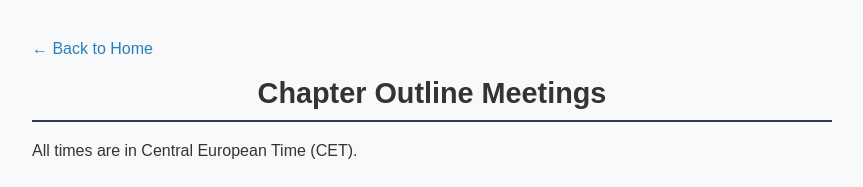
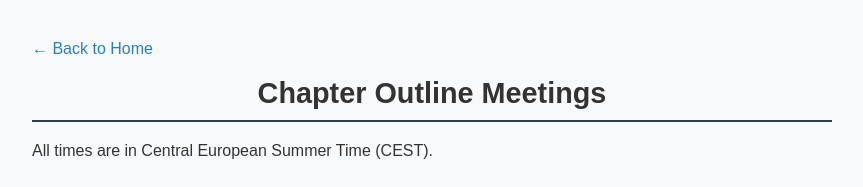
Before and after one commit to modallogictoday/modallogictoday.github.io, a plain HTML site: page outline.html in a window 1280 px wide. Shown: the top 187 px of the page, without its empty margins (208-1071 px from the left). Drawn offline with Linux system fonts and the light colour scheme.

Commit message:
fixed timezone

```diff
--- a/outline.html
+++ b/outline.html
@@ -9,7 +9,7 @@
   <div id="centerContainer">
     <a href="index.html">&larr; Back to Home</a>
     <h1>Chapter Outline Meetings</h1>
-    <p>All times are in Central European Time (CET).</p>
+    <p>All times are in Central European Summer Time (CEST).</p>
     <div class="schedule-container">
       <table class="schedule-table">
         <thead>
```
